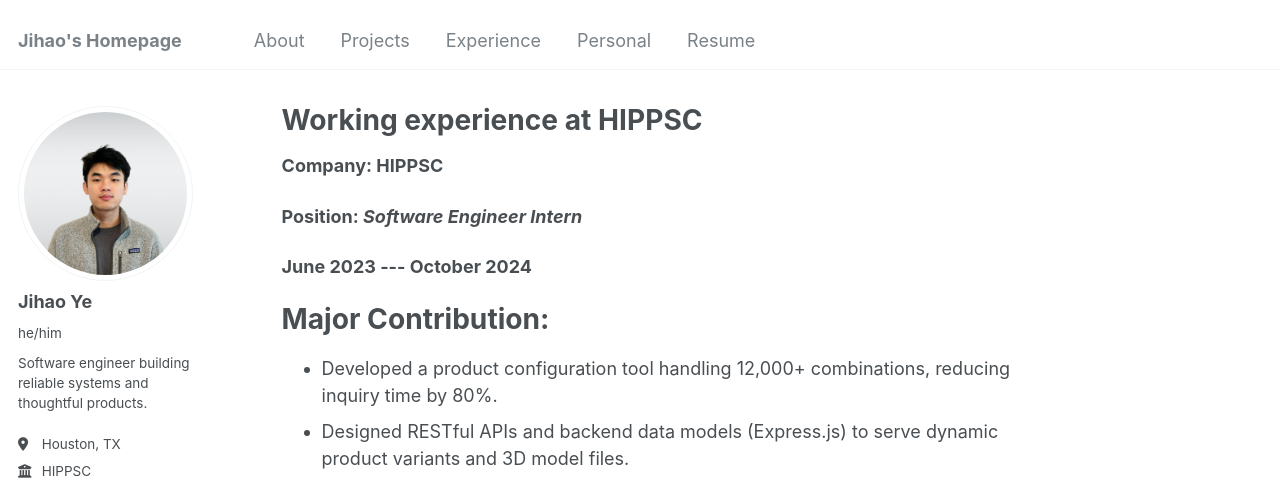
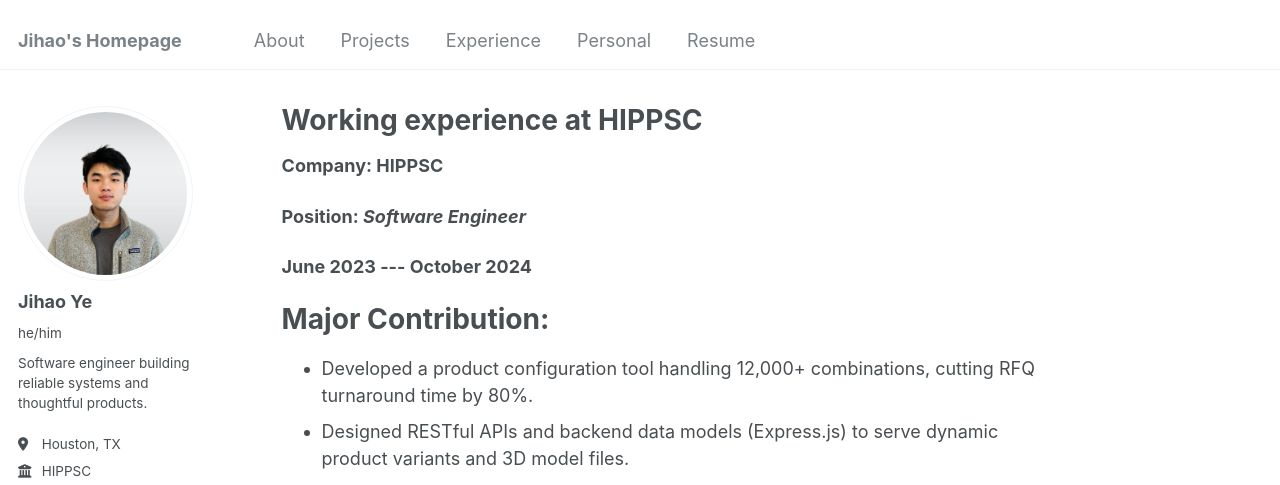
Before and after one commit to Jihaoyb/jihaoyb.github.io, a Jekyll site: the page built from _working/2023-working-hippsc.md, in a window 1280 px wide and 1229 px high. Shown: the top 485 px of the window. Built offline with Jekyll 4.4.1, drawn with Linux system fonts in a browser that asks for light colours.

Commit message:
fix(working): align earlier HIPPSC role with resume
The June 2023 - October 2024 HIPPSC role is titled 'Software Engineer' on
the updated resume (not 'Intern'), and the work spanned 16 months. Update the
position, align the RFQ-turnaround wording with the resume, and rename the file
to drop the misleading 'summer' label. Permalink is explicit, so the URL is
unchanged.

Co-Authored-By: Claude Opus 4.8 <noreply@anthropic.com>

```diff
--- a/_working/2023-summer-working-1.md
+++ b/_working/2023-working-hippsc.md
@@ -3,7 +3,7 @@ title: "Working experience at HIPPSC"
 collection: working
 company: "HIPPSC"
 permalink: /working/2023-summer-working-1
-position: "Software Engineer Intern"
+position: "Software Engineer"
 startD: 2023-06-01
 endD: 2024-10-31
 location: "Los Angeles, CA"
@@ -11,6 +11,6 @@ location: "Los Angeles, CA"
 
 Major Contribution:
 ======
-- Developed a product configuration tool handling 12,000+ combinations, reducing inquiry time by 80%.
+- Developed a product configuration tool handling 12,000+ combinations, cutting RFQ turnaround time by 80%.
 - Designed RESTful APIs and backend data models (Express.js) to serve dynamic product variants and 3D model files.
 - Engineered a Three.js frontend interface with axis-aligned camera controls to standardize product visualization.
```
